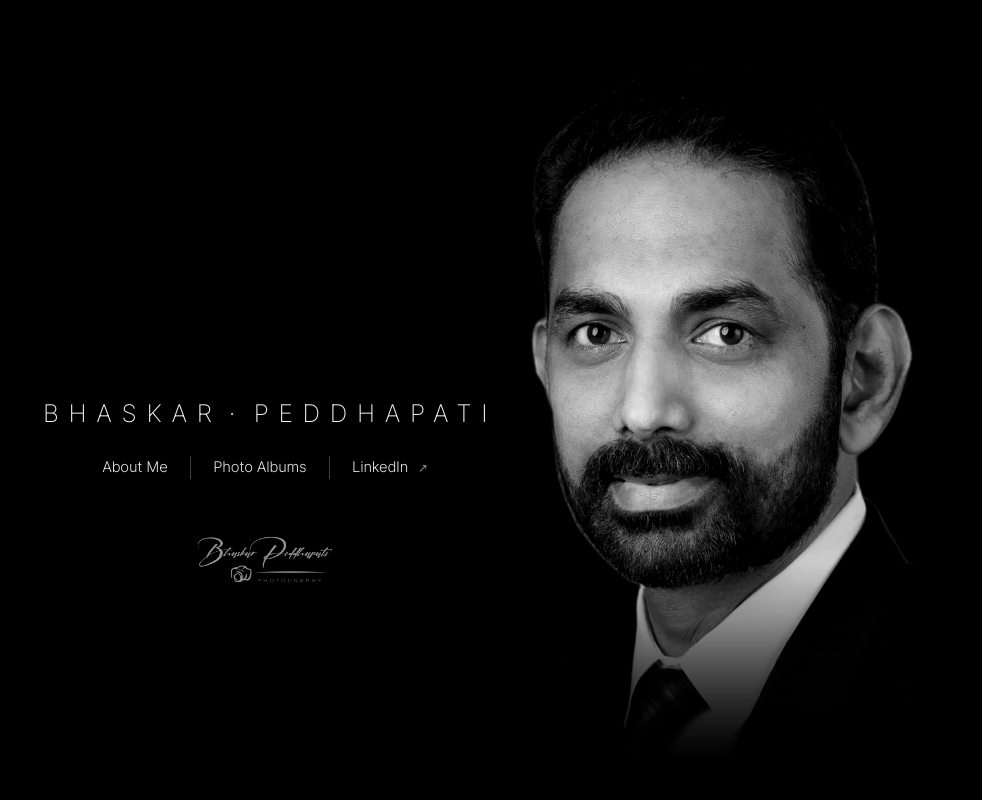
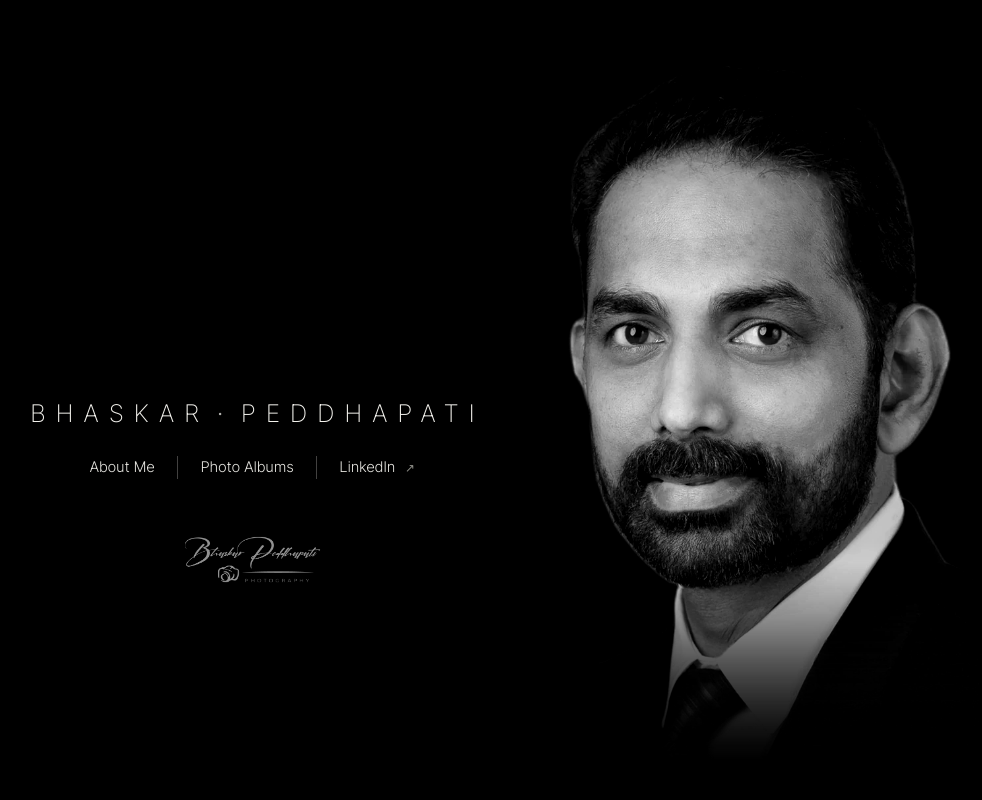
Before and after one commit to bpeddhapati/peddhapati.com, a plain HTML site: page index.html in a window 1280 px wide. Shown: the whole page, without its empty margins (104-1086 px from the left). Drawn offline with Linux system fonts and the light colour scheme.

Commit message:
Add files via upload

```diff
--- a/index.html
+++ b/index.html
@@ -52,7 +52,7 @@ body.on-home, body.on-home main { background:#000; }
   align-self:end; justify-self:center;
   display:flex; flex-direction:column; align-items:center;
   padding:0 0 calc(15vh + 6rem) 6%;
-  left:5vw; /* nudged toward the portrait */
+  left:4vw; /* nudged toward the portrait */
 }
 /* logo watermark sits centred under the links */
 .home .logo {
@@ -90,7 +90,7 @@ body.on-home, body.on-home main { background:#000; }
   display:block; height:min(94vh,1100px); height:min(94svh,1100px); width:auto; max-width:100%; object-fit:contain; object-position:bottom left;
   filter:grayscale(1) contrast(1.12) brightness(.92);
 }
-.hero-portrait { padding-bottom:4vh; padding-bottom:4svh; }
+.hero-portrait { padding-bottom:4vh; padding-bottom:4svh; padding-left:3vw; /* shifts portrait right, widening the gap to the text */ }
 .hero-portrait .photo { height:min(92.3vh,1091px); height:min(92.3svh,1091px); }
 .portrait-wrap { position:relative; display:block; line-height:0; }
 
@@ -171,7 +171,7 @@ footer { padding:2rem 8% calc(2.5rem + env(safe-area-inset-bottom)); border-top:
   /*.hero-portrait { grid-row:1; justify-self:center; height:auto; margin-top:4.5rem; } */
   .hero-portrait { grid-row:1; justify-self:end; height:auto; margin-top:4.5rem; }
   .hero-text { left:0; grid-row:2; align-self:start; justify-self:center; margin-top:1.5rem; padding:0 6%; }
-  .hero-portrait { padding-bottom:0; margin-top:0; }
+  .hero-portrait { padding-bottom:0; margin-top:0; padding-left:0; }
   .hero-portrait .photo { height:min(58.8svh,545px); }
   .side-nav li { padding:0 .9rem; }
   .hero-name { font-size:1.15rem; letter-spacing:.32em; padding-left:.32em; margin-bottom:1.2rem; }
```
